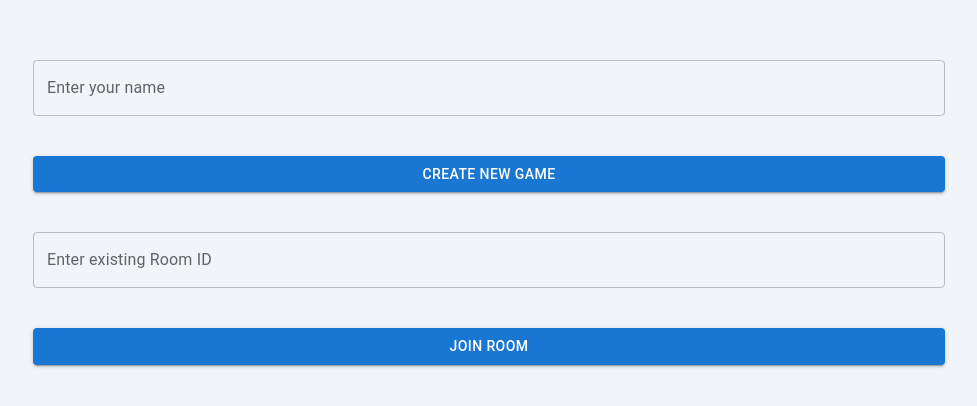
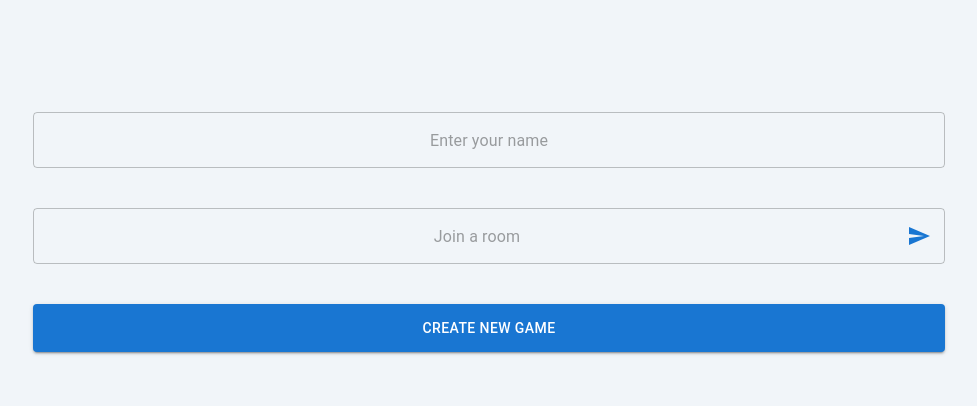
Before and after one commit to prashanthrebala/werewolf-client, a React (Create React App) app: page / in a window 1280 px wide. Shown: the part 168-574 px from the top of the page, without its empty margins (151-1128 px from the left). Built offline with nearby package versions, Linux system fonts and the light colour scheme.

Commit message:
creating and joining rooms works

```diff
--- a/src/components/App.jsx
+++ b/src/components/App.jsx
@@ -1,14 +1,20 @@
-import { Layout } from "./Layout";
+import { SocketProvider } from "../contexts/SocketProvider";
+// import { useSessionStorage } from "../hooks/useSessionStorage";
+// import { useLocalStorage } from "../hooks/useLocalStorage";
+// import { Layout } from "./Layout";
 import { Login } from "./Login";
 import { PlayerList } from "./PlayerList";
-import React from "react";
+import React, { useState } from "react";
 
 function App() {
-	const [connection, setConnection] = React.useState(null);
-	return connection == null ? (
-		<Login setConnection={setConnection} />
+	const [id, setId] = useState("hi");
+	const [roomCode, setRoomCode] = useState(null);
+	return roomCode ? (
+		<SocketProvider id={id} roomCode={roomCode}>
+			<PlayerList />
+		</SocketProvider>
 	) : (
-		<PlayerList socket={connection} />
+		<Login setId={setId} setRoomCode={setRoomCode} />
 	);
 }
 
--- a/src/components/Login.jsx
+++ b/src/components/Login.jsx
@@ -9,27 +9,44 @@ import {
 	TextField,
 } from "@mui/material";
 import { io } from "socket.io-client";
+import SendIcon from "@mui/icons-material/Send";
 
-export const Login = ({ setConnection }) => {
-	const players = ["Talon", "Andy", "Kimi", "Duke", "Viking", "Prometheus"];
+export const Login = ({ setId, setRoomCode }) => {
 	const roomCodeRef = React.useRef();
 	const nameRef = React.useRef();
 
-	const createRoom = (playerName) => {
-		console.log(playerName);
-		const newConnection = io("http://192.168.1.129:5000", { playerName });
-		newConnection.emit("join-room", { playerName });
-		console.log("Create Room", newConnection);
-		setConnection(newConnection);
+	const [isRoomCodeSelected, setIsRoomCodeSelected] = React.useState(false);
+
+	const createRoom = () => {
+		fetch(`http://192.168.1.129:5000/createroom`)
+			.then((response) => response.json())
+			.then((data) => {
+				setId(nameRef.current.value);
+				setRoomCode(data.roomCode);
+			})
+			.catch((error) => {
+				console.error("Error:", error);
+			});
 	};
 
-	const joinRoom = (playerName, roomCode) => {
-		const newConnection = io("http://192.168.1.129:5000", {
-			playerName,
-			roomCode,
-		});
-		console.log("Join Room", newConnection);
-		setConnection(newConnection);
+	const joinRoom = (roomCode) => {
+		fetch(
+			`http://192.168.1.129:5000/checkroom?roomCode=${roomCode.toUpperCase()}`
+		)
+			.then((response) => response.json())
+			.then((data) => {
+				if (data.exists) {
+					setId(nameRef.current.value);
+					setRoomCode(roomCode);
+					console.log("Room exists");
+				} else {
+					alert("Room doesn't exist");
+					console.log("Room does not exist");
+				}
+			})
+			.catch((error) => {
+				console.error("Error:", error);
+			});
 	};
 
 	return (
@@ -45,38 +62,52 @@ export const Login = ({ setConnection }) => {
 					className="flex justify-center items-center"
 				>
 					<TextField
+						id="standard-name"
+						inputRef={nameRef}
+						placeholder="Enter your name"
+						className="h-12 w-3/4"
+						sx={{ m: 3 }}
+						inputProps={{ style: { textAlign: "center" } }}
+					/>
+					<TextField
+						id="standard-name"
+						className="h-12 w-3/4"
+						inputRef={roomCodeRef}
+						onFocus={() => {
+							// setIsRoomCodeSelected(true);
+							// nameRef.current.scrollIntoView();
+						}}
+						{...{ label: isRoomCodeSelected ? "Enter a Room Code" : "" }}
+						placeholder="Join a room"
+						sx={{ m: 3 }}
+						inputProps={{ style: { textAlign: "center" } }}
+						InputProps={{
+							endAdornment: (
+								<SendIcon
+									color="primary"
+									onClick={
+										// () => alert("hello")
+										() => joinRoom(roomCodeRef.current.value)
+									}
+								/>
+							),
+						}}
+					/>
+					{/* <TextField
+						inputProps={{ style: { textAlign: "center" } }}
 						className="w-3/4"
 						id="player-name"
 						label="Enter your name"
 						variant="outlined"
 						inputRef={nameRef}
-					/>
+					/> */}
 					<Button
-						className="w-3/4"
+						className="h-12 w-3/4"
 						variant="contained"
-						sx={{ margin: 5 }}
+						sx={{ m: 3 }}
 						onClick={() => createRoom(nameRef.current.value)}
 					>
 						Create New Game
-					</Button>
-					<TextField
-						className="w-3/4"
-						id="input-room"
-						inputProps={{ maxLength: 4 }}
-						label="Enter existing Room ID"
-						variant="outlined"
-						inputRef={roomCodeRef}
-					/>
-					<Button
-						type="submit"
-						className="w-3/4"
-						variant="contained"
-						sx={{ margin: 5 }}
-						onClick={() =>
-							joinRoom(nameRef.current.value, roomCodeRef.current.value)
-						}
-					>
-						Join Room
 					</Button>
 				</FormGroup>
 			</form>
--- a/src/components/PlayerList.jsx
+++ b/src/components/PlayerList.jsx
@@ -1,17 +1,17 @@
 import React from "react";
 import { Box, Button, Grid, Typography, Paper } from "@mui/material";
+import { useSocket } from "../contexts/SocketProvider";
 
-export const PlayerList = ({ socket }) => {
+export const PlayerList = () => {
 	const [players, setPlayers] = React.useState([]);
+	const socket = useSocket();
 
 	React.useEffect(() => {
-		socket.on("player-list-update", (playerList) => {
-			console.log(playerList);
-			const pl = [];
-			Object.keys(playerList).forEach((item) => pl.push(playerList[item].name));
-			console.log(pl);
-			setPlayers(pl);
+		if (socket == null) return;
+		socket.on("playerUpdate", (playerList) => {
+			setPlayers(playerList);
 		});
+		console.log("socketUpdated", socket);
 	}, [socket]);
 
 	return (
@@ -21,6 +21,10 @@ export const PlayerList = ({ socket }) => {
 			p={4}
 			direction={"column"}
 		>
+			<Typography variant="h3" className="text-white">
+				{players.length}
+			</Typography>
+			<Button onClick={() => alert(socket.id)}>Start Game</Button>
 			{players.map((item, idx) => {
 				return (
 					<div
@@ -32,11 +36,11 @@ export const PlayerList = ({ socket }) => {
 						key={idx}
 					>
 						<Grid container justifyContent={"flex-end"}>
-							<Grid item xs={8} className="overflow-hidden">
+							<Grid item xs={8} className="overflow-hidden text-center">
 								{item.playerName}
 							</Grid>
 							<Grid item xs={2}>
-								{idx}
+								{/* {idx} */}
 							</Grid>
 						</Grid>
 					</div>
```
